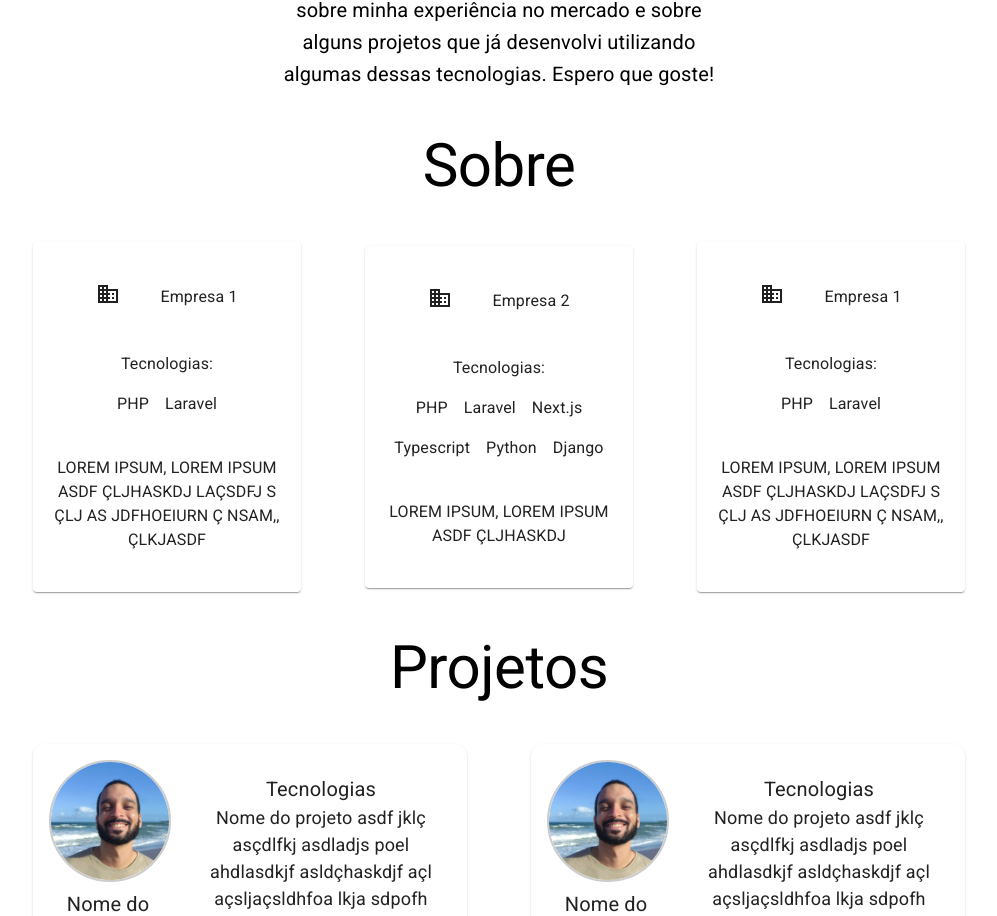
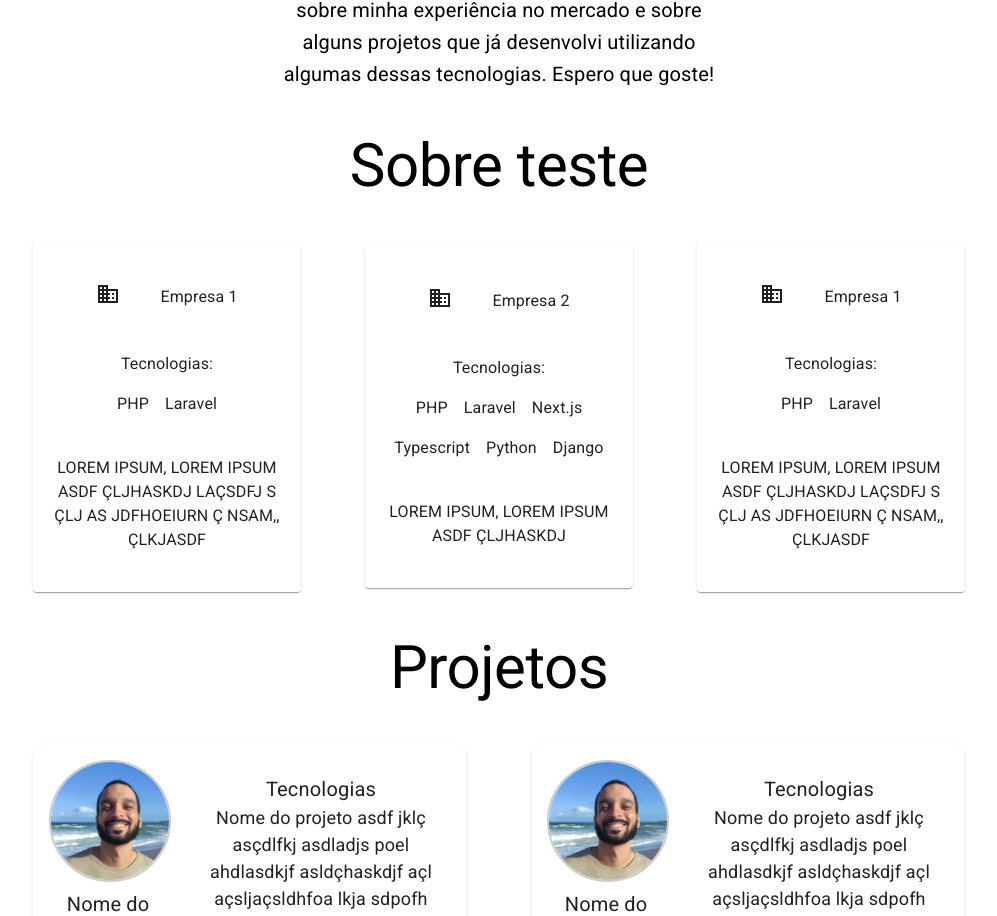
Before and after one commit to barrosocode/my-portfolio, a Next.js app: page / in a window 1280 px wide. Shown: the part 833-1749 px from the top of the page, without its empty margins (141-1138 px from the left). Built offline with nearby package versions, Linux system fonts and the light colour scheme.

Commit message:
Testando configuração no visual studio

```diff
--- a/src/app/page.tsx
+++ b/src/app/page.tsx
@@ -60,7 +60,7 @@ export default function Home() {
                     <Grid container spacing={5} alignItems="center" justifyContent="center" style={{minWidth: "100%"}} textAlign={"center"} id={"sobre"} marginTop={5}>
                         <Grid>
                             <Typography variant="h2" textAlign="center">
-                                Sobre
+                                Sobre teste
                             </Typography>
                         </Grid>
                     </Grid>
```
